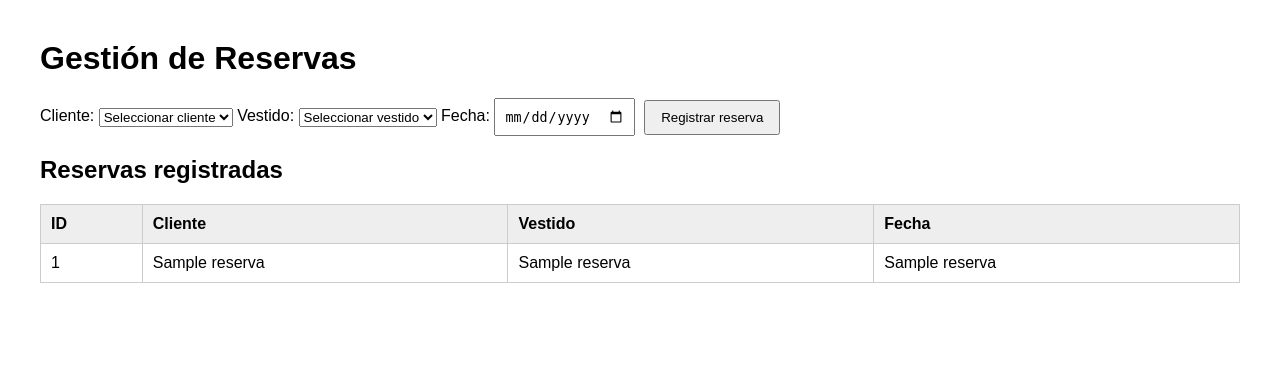
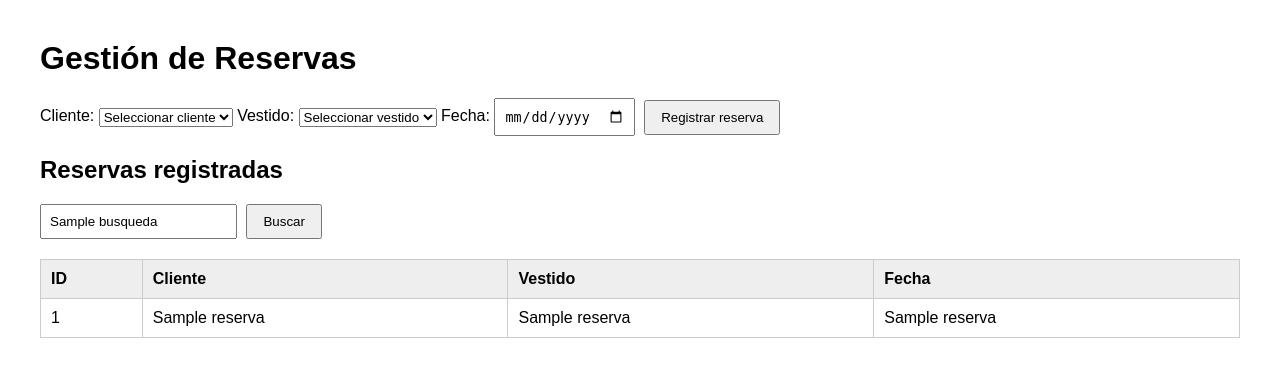
Before and after one commit to eliezelbatista14-ui/programacion-3-proyecto-final, a Flask app: template templates/reservas.html in a window 1280 px wide. Shown: the top 377 px of the page. Run offline with Flask 3, Linux system fonts and the light colour scheme; the template is opened without the code that fills it: most values are stand-ins (such as "Sample title", 1, 10 or a date in 2020).

Commit message:
feat: agregar consulta de reservas

```diff
--- a/app.py
+++ b/app.py
@@ -180,6 +180,8 @@ def reservas():
 
         conexion.commit()
 
+    busqueda = request.args.get("busqueda", "")
+
     clientes = conexion.execute(
         "SELECT * FROM clientes"
     ).fetchall()
@@ -188,16 +190,40 @@ def reservas():
         "SELECT * FROM vestidos WHERE estado = 'Disponible'"
     ).fetchall()
 
-    reservas = conexion.execute("""
-        SELECT
-            reservas.id,
-            clientes.nombre,
-            vestidos.nombre,
-            reservas.fecha
-        FROM reservas
-        JOIN clientes ON reservas.cliente_id = clientes.id
-        JOIN vestidos ON reservas.vestido_id = vestidos.id
-    """).fetchall()
+    if busqueda:
+
+        reservas = conexion.execute(
+            """
+            SELECT
+                reservas.id,
+                clientes.nombre,
+                vestidos.nombre,
+                reservas.fecha
+            FROM reservas
+            JOIN clientes
+                ON reservas.cliente_id = clientes.id
+            JOIN vestidos
+                ON reservas.vestido_id = vestidos.id
+            WHERE clientes.nombre LIKE ?
+            OR reservas.fecha LIKE ?
+            """,
+            (f"%{busqueda}%", f"%{busqueda}%")
+        ).fetchall()
+
+    else:
+
+        reservas = conexion.execute("""
+            SELECT
+                reservas.id,
+                clientes.nombre,
+                vestidos.nombre,
+                reservas.fecha
+            FROM reservas
+            JOIN clientes
+                ON reservas.cliente_id = clientes.id
+            JOIN vestidos
+                ON reservas.vestido_id = vestidos.id
+        """).fetchall()
 
     conexion.close()
 
@@ -205,7 +231,8 @@ def reservas():
         "reservas.html",
         clientes=clientes,
         vestidos=vestidos,
-        reservas=reservas
+        reservas=reservas,
+        busqueda=busqueda
     )
 
 
--- a/templates/reservas.html
+++ b/templates/reservas.html
@@ -73,6 +73,21 @@
 
     <h2>Reservas registradas</h2>
 
+    <form action="/reservas" method="GET">
+
+    <input
+        type="text"
+        name="busqueda"
+        placeholder="Buscar por cliente o fecha"
+        value="{{ busqueda }}"
+    >
+
+    <button type="submit">
+        Buscar
+    </button>
+
+    </form>
+
     <table>
 
         <thead>
```
Also changed, not shown: database.db.
